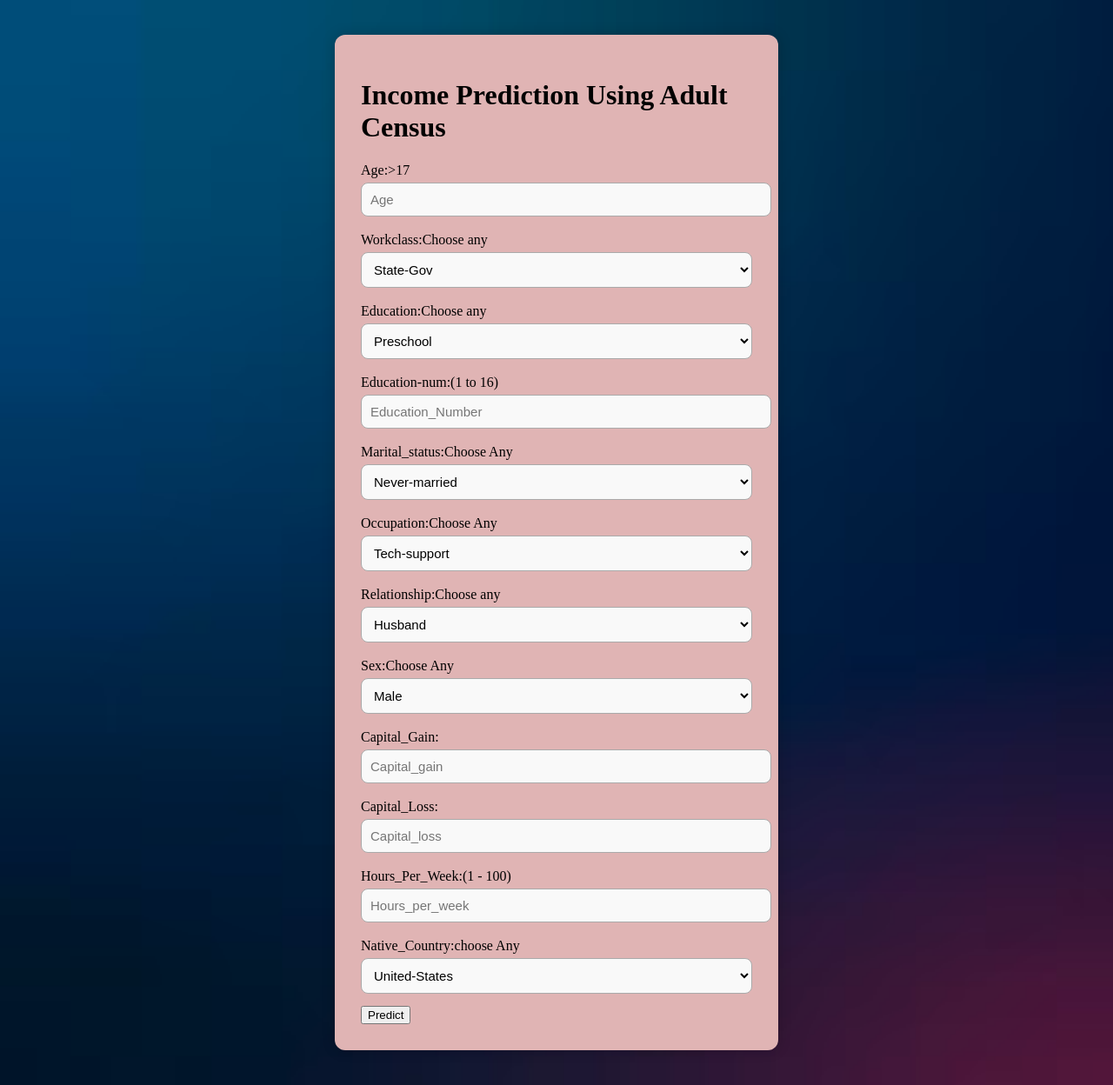
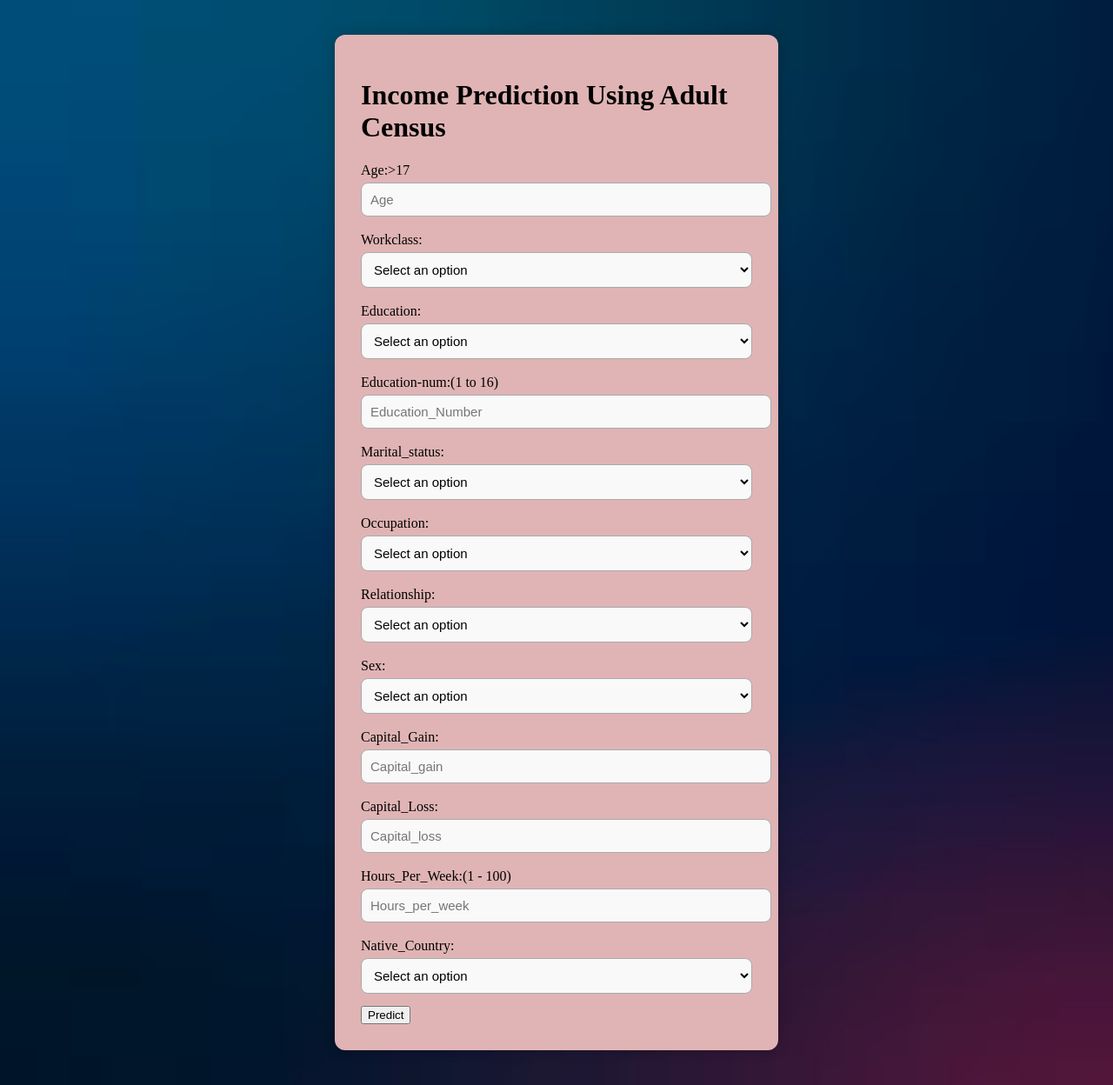
Before and after one commit to RaseesaShaheem/Adult_Income_Census_ML_Mini_Project, a Flask app: page / in a window 1280 px wide. Shown: the whole page at 87% size. Run offline with Flask 3, Linux system fonts and the light colour scheme; parts of the project's set-up code (start-up, migrations or seed data) failed here and were passed over.

Commit message:
HTML Frontend

```diff
--- a/templates/index.html
+++ b/templates/index.html
@@ -18,9 +18,9 @@
             </div>
 
             <div>
-                 <label for="Workclass" >Workclass:Choose any</label>
+                 <label for="Workclass" >Workclass:</label>
             <select id="Workclass" name="Workclass" required>
-
+              <option value="" disabled selected>Select an option</option>
               <option value="State-gov" >State-Gov</option>
               <option value="Private">Private</option>
               <option value="Self-emp-not-inc">Self-Emp-Not-inc</option>
@@ -34,9 +34,9 @@
           </div>
 
           <div>
-            <label for="Education">Education:Choose any</label>
+            <label for="Education">Education:</label>
             <select id="Education" name="Education" required>
-
+              <option value="" disabled selected>Select an option</option>
               <option value="Preschool">Preschool</option>
               <option value="1st-4th">1st-4th</option>
               <option value="5th-6th">5th-6th</option>
@@ -65,9 +65,9 @@
         </div>
 
           <div>
-            <label for="Marital_status">Marital_status:Choose Any</label>
+            <label for="Marital_status">Marital_status:</label>
             <select id="Marital_status" name="Marital_status" required>
-
+              <option value="" disabled selected>Select an option</option>
               <option value="Never-married">Never-married</option>
               <option value="Married-civ-spouse">Married-civ-spouse</option>
               <option value="Married-spouse-absent">Married-spouse-absent</option><option value="Divorced">Divorced</option>
@@ -80,9 +80,9 @@
           </div>
 
           <div>
-            <label for="Occupation">Occupation:Choose Any</label>
+            <label for="Occupation">Occupation:</label>
             <select id="Occupation" name="Occupation" required>
-
+              <option value="" disabled selected>Select an option</option>
               <option value="Tech-support">Tech-support</option>
               <option value="Craft-repair">Craft-repair</option>
               <option value="Other-service">Other-service</option>
@@ -102,9 +102,9 @@
           </div>
 
           <div>
-            <label for="Relationship">Relationship:Choose any</label>
+            <label for="Relationship">Relationship:</label>
             <select id="Relationship" name="Relationship" required>
-
+              <option value="" disabled selected>Select an option</option>
               <option value="Husband">Husband</option>
               <option value="Not-in-family">Not-in-family</option>
               <option value="Wife">Wife</option>
@@ -116,9 +116,9 @@
           </div>
 
           <div>
-            <label for="Sex">Sex:Choose Any</label>
+            <label for="Sex">Sex:</label>
             <select id="Sex" name="Sex" required>
-
+              <option value="" disabled selected>Select an option</option>
               <option value="Male">Male</option>
               <option value="Female">Female</option>
             </select>
@@ -144,9 +144,9 @@
           </div>
 
           <div>
-            <label for="Native_Country">Native_Country:choose Any</label>
+            <label for="Native_Country">Native_Country:</label>
             <select id="Native_Country" name="Native_Country">
-
+              <option value="" disabled selected>Select an option</option>
               <option value="United-States">United-States</option>
               <option value="Cambodia">Cambodia</option>
               <option value="England">England</option>
```
